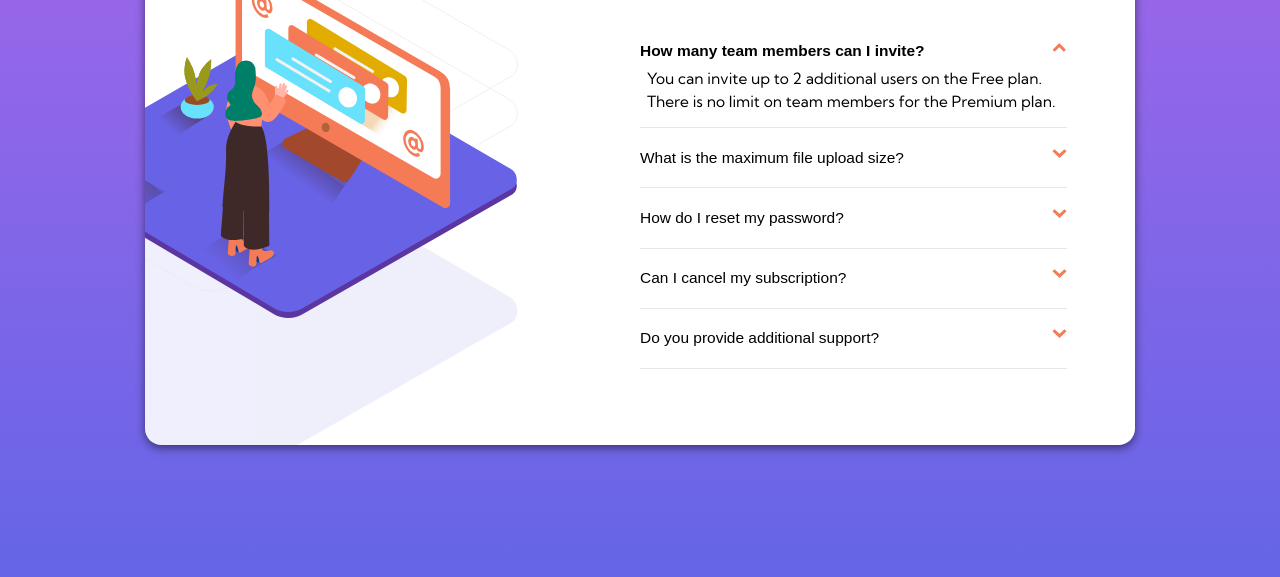
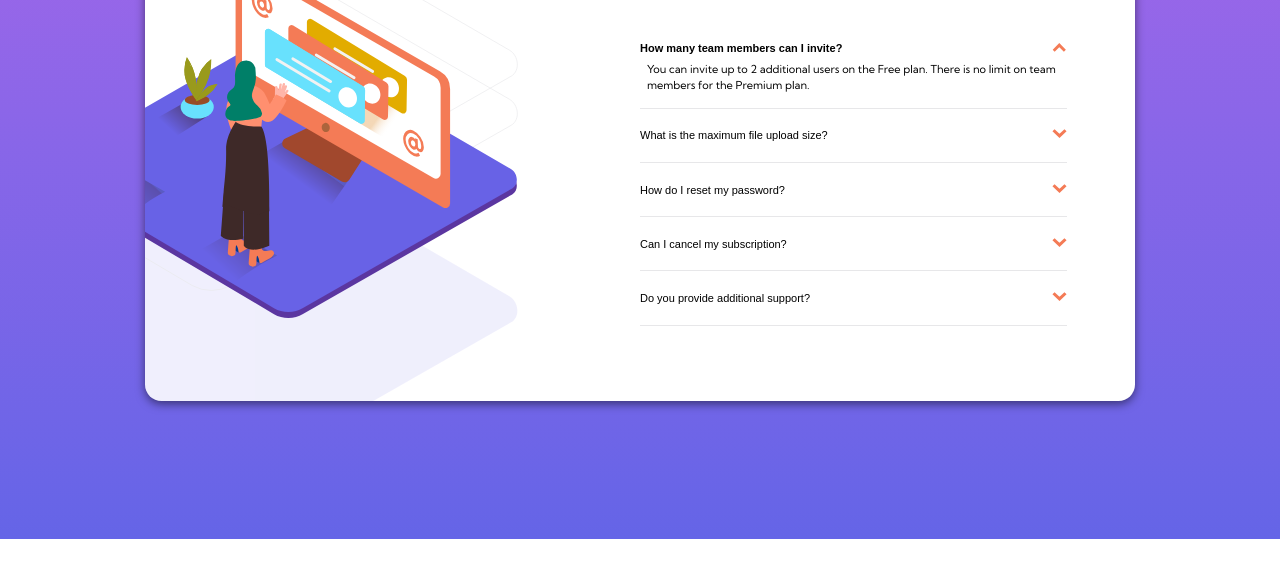
Before and after one commit to j3ffh95/faq-accordion-card, a plain HTML site: page index.html in a window 1280 px wide. Both pictures are taken after a click on the button "How many team members can I invite?". Shown: the part 279-856 px from the top of the page. After the commit the page ends 818 px from the top, so only its background shows below. Drawn offline with Linux system fonts and the light colour scheme.

Commit message:
Tweak a few things

```diff
--- a/style.css
+++ b/style.css
@@ -47,7 +47,7 @@ img {
 
 .card {
   background-color: #fff;
-  padding: 2rem;
+  padding: 5rem 4rem;
   border-radius: 1.2rem;
   position: relative;
   box-shadow: 0 3px 10px rgba(0, 0, 0, 0.5);
@@ -184,6 +184,10 @@ img {
   }
 
   .accordion {
-    font-size: 1em;
+    font-size: 0.8rem;
+  }
+
+  .panel {
+    font-size: 0.8rem;
   }
 }
```
